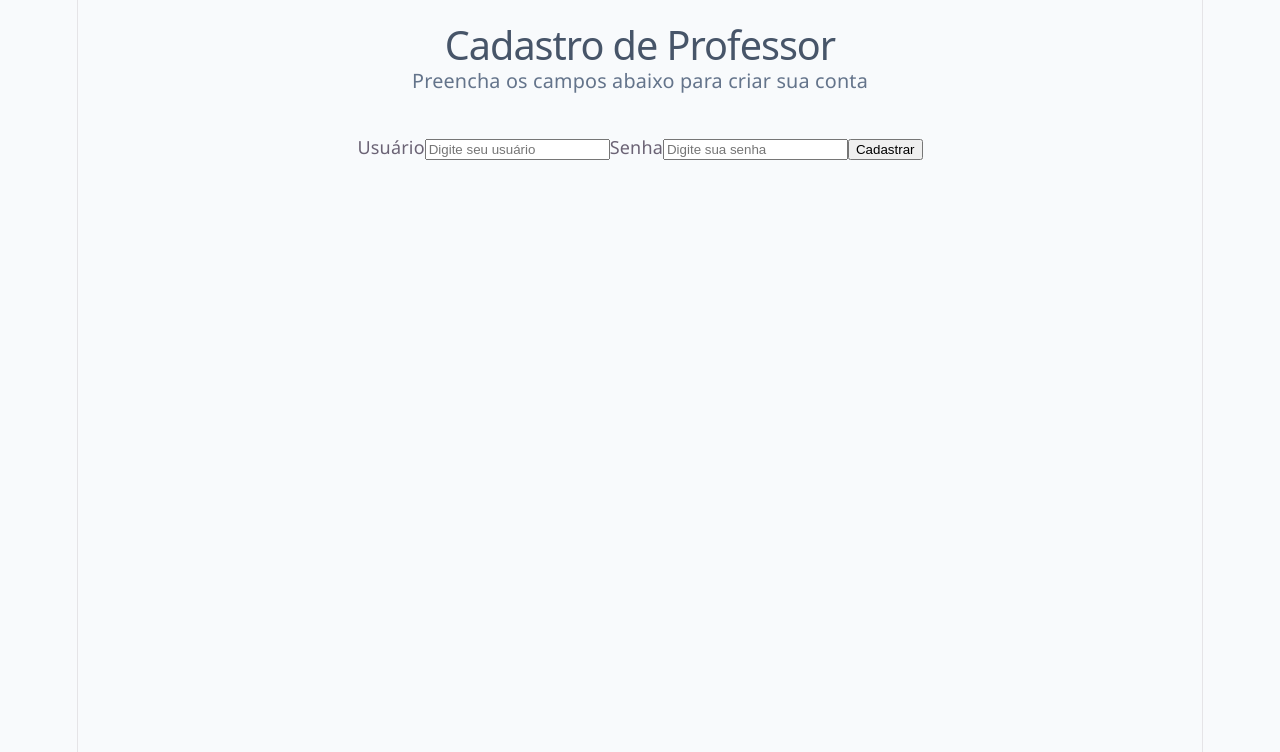
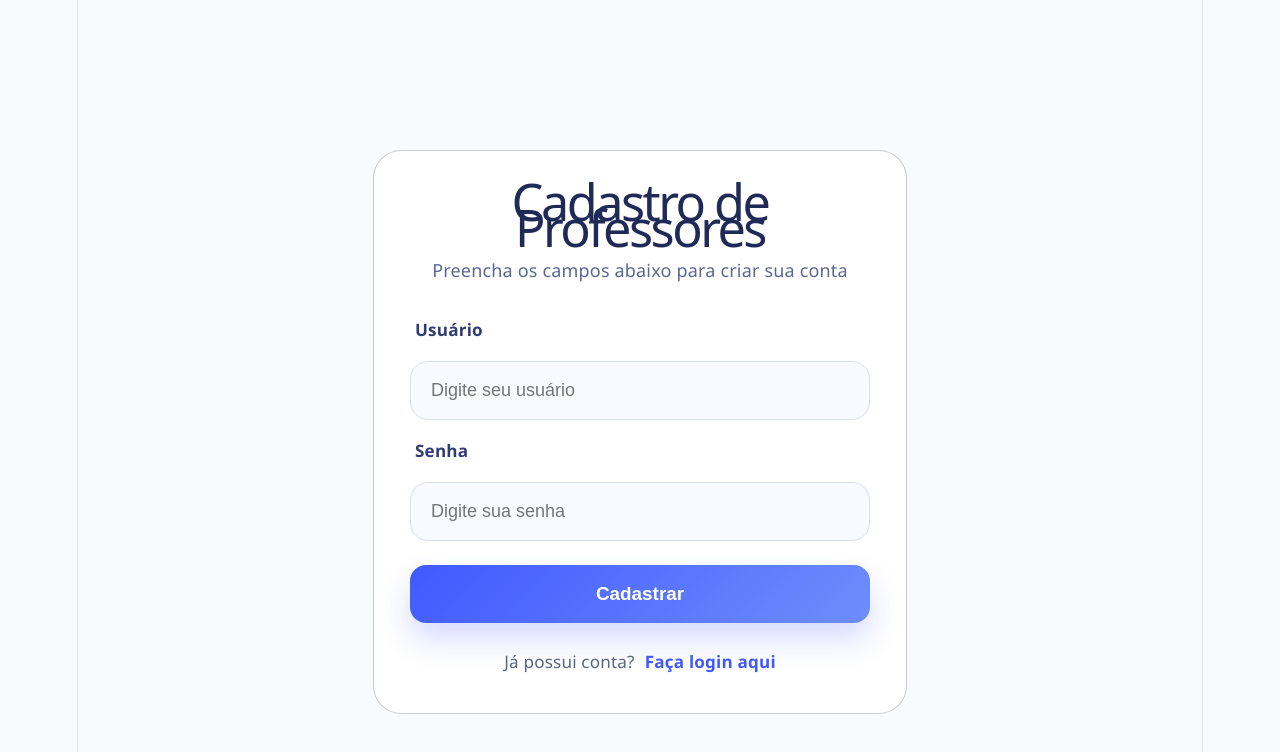
Before and after one commit to GuilhermeeCarvalho/Acesso-de-alunos-creche-, a React (Vite) app in the folder frontend/: page /cadastro-professor in a window 1280 px wide. Shown: the top 752 px of the page. Built offline with nearby package versions, Linux system fonts and the light colour scheme.

Commit message:
UI/UX cadastro prof

```diff
--- a/frontend/src/pages/cadastro-professor.css
+++ b/frontend/src/pages/cadastro-professor.css
@@ -0,0 +1,134 @@
+/* Container principal da página de cadastro de professor*/
+.cadastro-prof-page {
+  min-height: 100vh;
+  display: flex;
+  align-items: center;
+  justify-content: center;
+  padding: 32px;
+}
+
+/* Caixa branca do formulário */
+.cadastro-prof-card {
+  width: min(460px, 100%);
+  background: rgba(255, 255, 255, 0.98);
+  border-radius: 28px;
+  padding: 38px 36px;
+  border: 1px solid rgba(170, 170, 170, 0.6);
+  align-items: center;
+}
+
+/* Cabeçalho do card centralizado. */
+.cadastro-prof-header {
+  text-align: center;
+}
+
+/* Título do login com tamanho grande e cor escura. */
+.cadastro-prof-header h1 {
+  margin: 0;
+  font-size: 2.8rem;
+  letter-spacing: -0.05em;
+  color: #1f2a57;
+}
+
+/* Texto explicativo abaixo do título */
+.cadastro-prof-header p {
+  margin: 14px 0 0;
+  color: #5d6792;
+  font-size: 1rem;
+  line-height: 1.75;
+}
+
+/* Formulário com espaçamento */
+.cadastro-prof-form {
+  width: 100%;
+  margin-top: 30px;
+  display: grid;
+  gap: 18px;
+}
+
+/* Rótulos do formulário com texto em negrito. */
+.cadastro-prof-form label {
+  font-size: 0.95rem;
+  font-weight: 700;
+  color: #313d72;
+  text-align: left;
+  margin-left: 5px;
+}
+
+/* Inputs com largura total, padding e borda suave */
+.cadastro-prof-form input {
+  width: 100%;
+  padding: 18px 20px;
+  border: 1px solid #d7dfee;
+  border-radius: 18px;
+  background: #f8faff;
+  font-size: 1rem;
+  color: #1f2a57;
+  transition: border-color 0.2s ease, box-shadow 0.2s ease;
+  box-sizing: border-box;
+}
+
+/* Estado de foco dos inputs para destaque visual*/
+.cadastro-prof-form input:focus {
+  outline: none;
+  border-color: #7a8dff;
+  box-shadow: 0 0 0 8px rgba(110, 142, 251, 0.14);
+  background: #ffffff;
+}
+
+/* Botão principal de envio */
+.cadastro-prof-button {
+  width: 100%;
+  padding: 18px 0;
+  margin-top: 6px;
+  border: none;
+  border-radius: 16px;
+  background: linear-gradient(135deg, #4059ff 0%, #6e8efb 100%);
+  color: #ffffff;
+  font-size: 1.05rem;
+  font-weight: 700;
+  cursor: pointer;
+  transition: transform 0.2s ease, box-shadow 0.2s ease;
+  box-shadow: 0 16px 30px rgba(64, 89, 255, 0.22);
+}
+
+/* Hover do botão para efeito de elevação*/
+.cadastro-prof-button:hover {
+  transform: translateY(-2px);
+  box-shadow: 0 22px 36px rgba(64, 89, 255, 0.28);
+}
+
+/* Rodapé do login com link de cadastro alinhado ao centro */
+.cadastro-prof-footer {
+  display: flex;
+  flex-wrap: wrap;
+  align-items: center;
+  justify-content: center;
+  gap: 10px;
+  margin-top: 8px;
+  color: #596580;
+  font-size: 0.95rem;
+}
+
+/* Estilo do link de cadastro */
+.cadastro-prof-footer .signup-link {
+  color: #4059ff;
+  font-weight: 700;
+  text-decoration: none;
+}
+
+/* Hover do link para sublinhar*/
+.cadastro-prof-footer .signup-link:hover {
+  text-decoration: underline;
+}
+
+/* Ajustes de tamanho para telas menores*/
+@media (max-width: 540px) {
+  .cadastro-prof-card {
+    padding: 28px 24px;
+  }
+
+  .cadastro-prof-header h1 {
+    font-size: 2.2rem;
+  }
+}
--- a/frontend/src/pages/cadastro-professor.jsx
+++ b/frontend/src/pages/cadastro-professor.jsx
@@ -7,7 +7,7 @@ function CadastroProfessor() {
     <div className="cadastro-prof-page">
       <div className="cadastro-prof-card">
         <div className="cadastro-prof-header">
-          <h1>Cadastro de Professor</h1>
+          <h1>Cadastro de Professores</h1>
           <p>Preencha os campos abaixo para criar sua conta</p>
         </div>
         <div className="cadastro-prof-form">
@@ -18,6 +18,13 @@ function CadastroProfessor() {
           <input id="cadastro-prof-password" type="password" placeholder="Digite sua senha" />
 
           <button className="cadastro-prof-button">Cadastrar</button>
+
+          <div className="cadastro-prof-footer">
+            <span>Já possui conta?</span>
+            <Link to="/login" className="signup-link">
+              Faça login aqui
+            </Link>
+          </div>
         </div>
       </div>
     </div>
```
